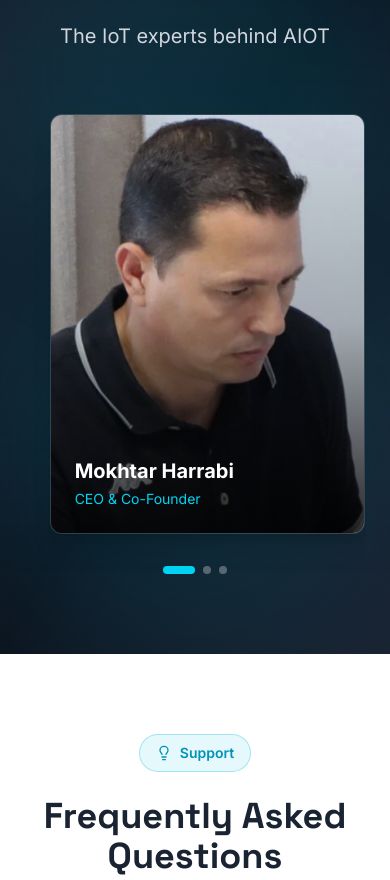
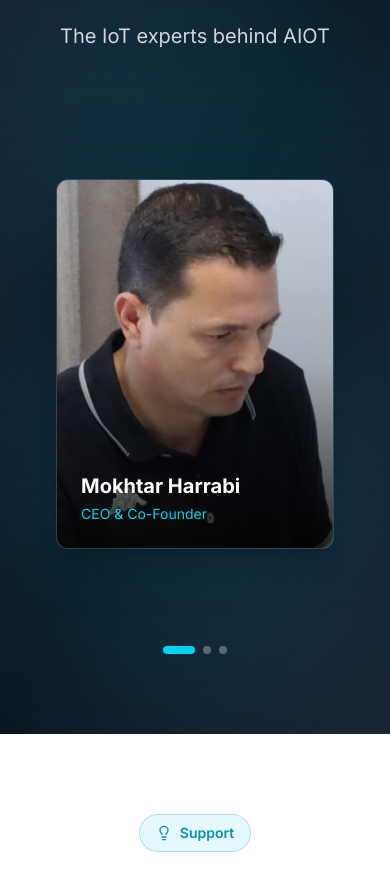
Before and after one commit to AiTunisia/aiot-website, a Next.js app: page /en/ in a window 390 px wide. Shown: the part 7246-8126 px from the top of the page. Built offline with nearby package versions, Linux system fonts and the light colour scheme.

Commit message:
TeamV2.2

```diff
--- a/components/TeamCarousel.tsx
+++ b/components/TeamCarousel.tsx
@@ -1,7 +1,7 @@
 "use client";
 
-import { useState, useEffect, useRef, ReactNode } from 'react';
-import { motion, useMotionValue, animate } from 'framer-motion';
+import { useState, useEffect, ReactNode } from 'react';
+import { motion, AnimatePresence } from 'framer-motion';
 
 interface TeamCarouselProps {
   children: ReactNode[];
@@ -10,8 +10,7 @@ interface TeamCarouselProps {
 export default function TeamCarousel({ children }: TeamCarouselProps) {
   const [isMobile, setIsMobile] = useState(false);
   const [currentIndex, setCurrentIndex] = useState(0);
-  const containerRef = useRef<HTMLDivElement>(null);
-  const x = useMotionValue(0);
+  const [direction, setDirection] = useState(0);
 
   // Detect mobile devices
   useEffect(() => {
@@ -24,56 +23,42 @@ export default function TeamCarousel({ children }: TeamCarouselProps) {
     return () => window.removeEventListener('resize', checkMobile);
   }, []);
 
-  // Update current index based on drag position
-  useEffect(() => {
-    if (!isMobile) return;
+  // Touch handling
+  const [touchStart, setTouchStart] = useState(0);
+  const [touchEnd, setTouchEnd] = useState(0);
 
-    const unsubscribe = x.on('change', (latest) => {
-      // Each card is roughly 85% of screen width + gap
-      const containerWidth = window.innerWidth;
-      const cardWidth = containerWidth * 0.85;
-      const index = Math.round(-latest / (cardWidth + 32));
-      const clampedIndex = Math.max(0, Math.min(children.length - 1, index));
-
-      if (clampedIndex !== currentIndex) {
-        setCurrentIndex(clampedIndex);
-      }
-    });
-
-    return () => unsubscribe();
-  }, [x, currentIndex, children.length, isMobile]);
-
-  // Snap to nearest card on drag end
-  const handleDragEnd = () => {
-    if (!isMobile) return;
-
-    const containerWidth = window.innerWidth;
-    const cardWidth = containerWidth * 0.85;
-    const targetX = -currentIndex * (cardWidth + 32);
-
-    animate(x, targetX, {
-      type: 'spring',
-      stiffness: 400,
-      damping: 40,
-      mass: 0.5
-    });
+  const handleTouchStart = (e: React.TouchEvent) => {
+    setTouchStart(e.touches[0].clientX);
   };
 
-  // Navigate to specific card via dot click
+  const handleTouchMove = (e: React.TouchEvent) => {
+    setTouchEnd(e.touches[0].clientX);
+  };
+
+  const handleTouchEnd = () => {
+    if (!touchStart || !touchEnd) return;
+
+    const distance = touchStart - touchEnd;
+    const isLeftSwipe = distance > 50;
+    const isRightSwipe = distance < -50;
+
+    if (isLeftSwipe && currentIndex < children.length - 1) {
+      setDirection(1);
+      setCurrentIndex(currentIndex + 1);
+    }
+
+    if (isRightSwipe && currentIndex > 0) {
+      setDirection(-1);
+      setCurrentIndex(currentIndex - 1);
+    }
+
+    setTouchStart(0);
+    setTouchEnd(0);
+  };
+
   const goToCard = (index: number) => {
-    if (!isMobile) return;
-
+    setDirection(index > currentIndex ? 1 : -1);
     setCurrentIndex(index);
-    const containerWidth = window.innerWidth;
-    const cardWidth = containerWidth * 0.85;
-    const targetX = -index * (cardWidth + 32);
-
-    animate(x, targetX, {
-      type: 'spring',
-      stiffness: 400,
-      damping: 40,
-      mass: 0.5
-    });
   };
 
   // Desktop: Show grid layout
@@ -85,32 +70,54 @@ export default function TeamCarousel({ children }: TeamCarouselProps) {
     );
   }
 
-  // Mobile: Show swipeable carousel
+  // Mobile: Show simple slide carousel
+  const variants = {
+    enter: (direction: number) => ({
+      x: direction > 0 ? '100%' : '-100%',
+      opacity: 0
+    }),
+    center: {
+      x: 0,
+      opacity: 1
+    },
+    exit: (direction: number) => ({
+      x: direction > 0 ? '-100%' : '100%',
+      opacity: 0
+    })
+  };
+
   return (
-    <div className="relative w-full overflow-hidden" ref={containerRef}>
-      {/* Swipeable Container */}
-      <motion.div
-        className="flex gap-8"
-        style={{ x, paddingLeft: '7.5%', paddingRight: '7.5%' }}
-        drag="x"
-        dragElastic={0.1}
-        dragTransition={{ bounceStiffness: 600, bounceDamping: 20 }}
-        dragConstraints={{
-          left: -(children.length - 1) * (window.innerWidth * 0.85 + 32),
-          right: 0
-        }}
-        onDragEnd={handleDragEnd}
+    <div
+      className="relative w-full overflow-hidden"
+      onTouchStart={handleTouchStart}
+      onTouchMove={handleTouchMove}
+      onTouchEnd={handleTouchEnd}
+    >
+      {/* Carousel Container */}
+      <div
+        className="relative w-full"
+        style={{ minHeight: '500px' }}
       >
-        {children.map((child, index) => (
-          <div
-            key={index}
-            className="flex-shrink-0"
-            style={{ width: '85vw', maxWidth: '400px' }}
+        <AnimatePresence initial={false} custom={direction} mode="wait">
+          <motion.div
+            key={currentIndex}
+            custom={direction}
+            variants={variants}
+            initial="enter"
+            animate="center"
+            exit="exit"
+            transition={{
+              x: { type: "tween", duration: 0.3, ease: "easeInOut" },
+              opacity: { duration: 0.2 }
+            }}
+            className="absolute inset-0 flex items-center justify-center px-8"
           >
-            {child}
-          </div>
-        ))}
-      </motion.div>
+            <div className="w-full max-w-[400px] touch-pan-y">
+              {children[currentIndex]}
+            </div>
+          </motion.div>
+        </AnimatePresence>
+      </div>
 
       {/* Pagination Dots */}
       <div className="flex justify-center gap-2 mt-8">
```
Also changed, not shown: components/TeamCard.tsx (+4 -2 lines).
